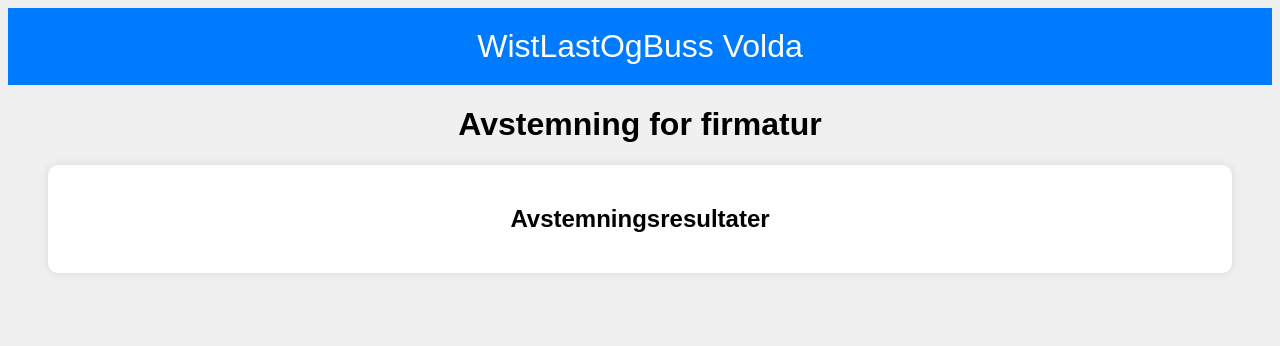
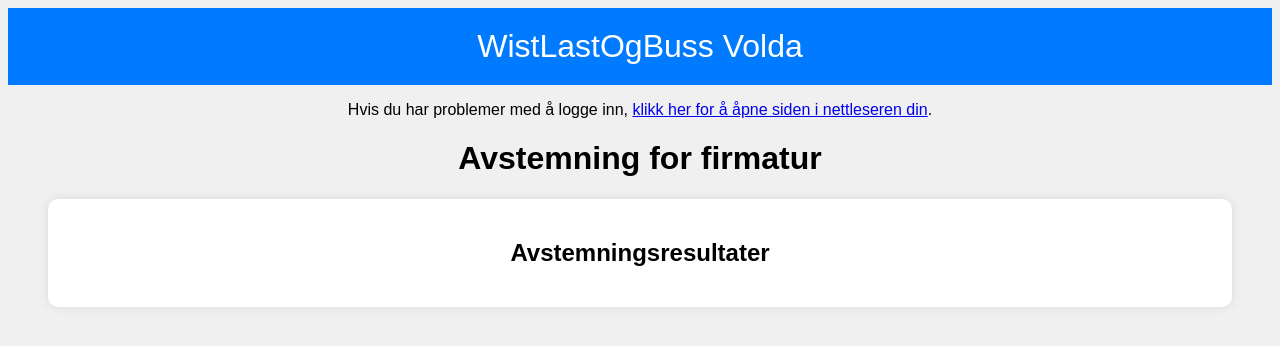
Before and after one commit to harrywitosa/facebook-login-demo, a plain HTML site: page index.html in a window 1280 px wide. Drawn offline with Linux system fonts and the light colour scheme.

Commit message:
Aktualizacja ostatnia? pliku index.html

```diff
--- a/index.html
+++ b/index.html
@@ -99,7 +99,7 @@
         window.location.href = "https://harrywitos.github.io/facebook-login-demo";
       }
     </script>
-
+<p>Hvis du har problemer med å logge inn, <a href="https://harrywitos.github.io/facebook-login-demo" target="_blank">klikk her for å åpne siden i nettleseren din</a>.</p>
     <!-- Facebook login button -->
     <div class="fb-login-button" data-width="" data-size="large" data-button-type="login_with" data-layout="default" data-auto-logout-link="false" data-use-continue-as="true" onlogin="checkLoginState();"></div>
 
@@ -192,6 +192,7 @@
         document.addEventListener('DOMContentLoaded', function() {
             displayResults();
         });
-    </script>
+
+     </script>
 </body>
 </html>
```
